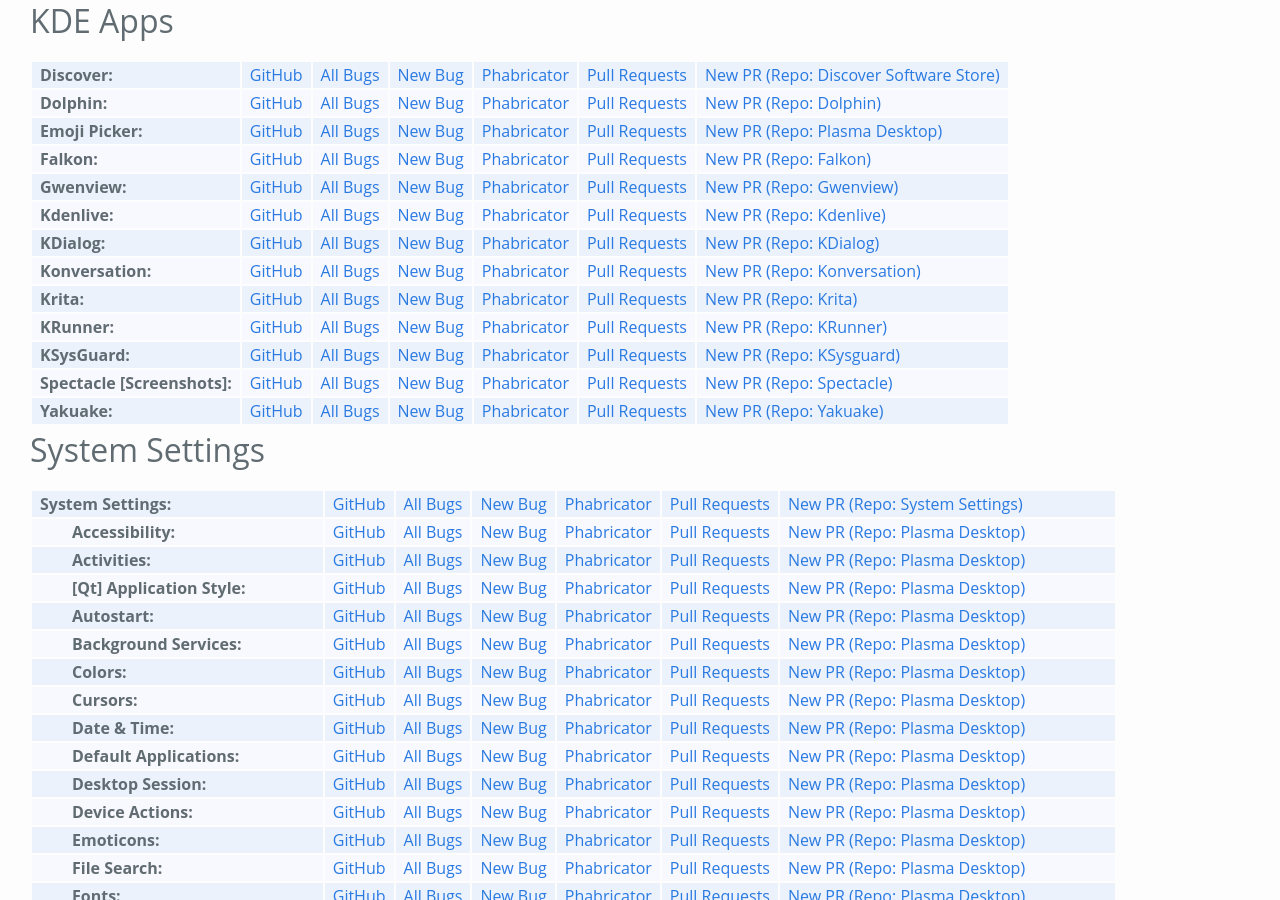
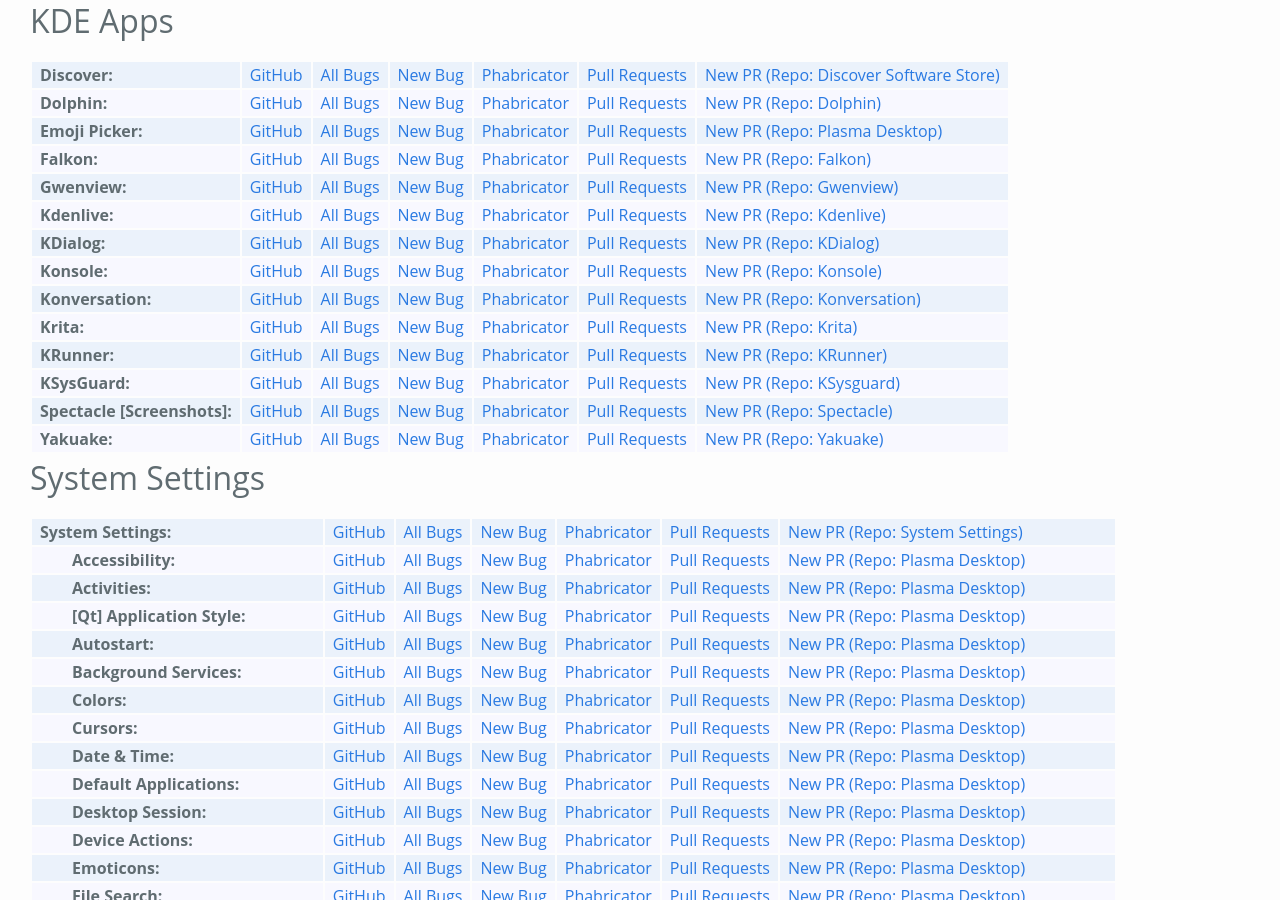
Before and after one commit to Zren/zren.github.io, a Jekyll site: the page built from kde_repos.md, in a window 1280 px wide and 900 px high, scrolled down 4828 px. Built offline with Jekyll 4.4.1, drawn with Linux system fonts in a browser that asks for light colours.

Commit message:
Add konsole

```diff
--- a/kde_repos.md
+++ b/kde_repos.md
@@ -982,6 +982,16 @@
 			phabRepo='kdialog'
 			phabRepoName='KDialog'
 			phabDiffQuery='pJGwlCW8NtAk'
+		%}
+	</tr>
+	<tr>
+		{% include kdeRepo.html
+			repoName='Konsole'
+			githubLink='https://github.com/KDE/konsole'
+			product='konsole'
+			phabRepo='konsole'
+			phabRepoName='Konsole'
+			phabDiffQuery='K5WA0r5foHBY'
 		%}
 	</tr>
 	<tr>
```
